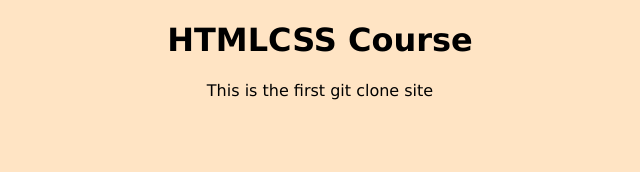
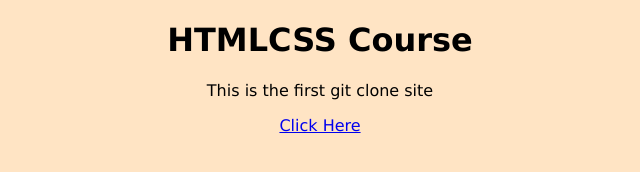
Before and after one commit to Johnson78byte/HtmlCSSProject, a plain HTML site: page index.html in a window 1280 px wide. Shown: the whole page, without its empty margins (320-960 px from the left). Drawn offline with Linux system fonts and the light colour scheme.

Commit message:
Thirdmodification

```diff
--- a/index.html
+++ b/index.html
@@ -9,5 +9,6 @@
 <body>
     <H1>HTMLCSS Course</H1>
     <p>This is the first git clone site</p>
+    <a href="https://google.com">Click Here</a>
 </body>
 </html>
```
Also changed, not shown: style.css (line endings or trailing spaces).
